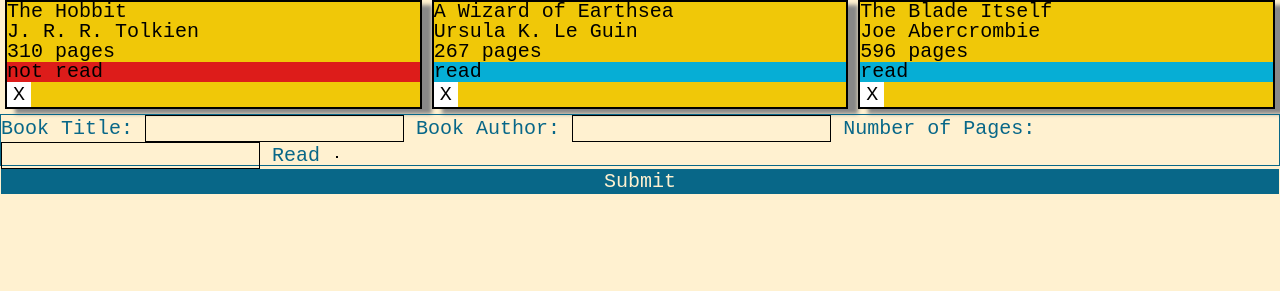
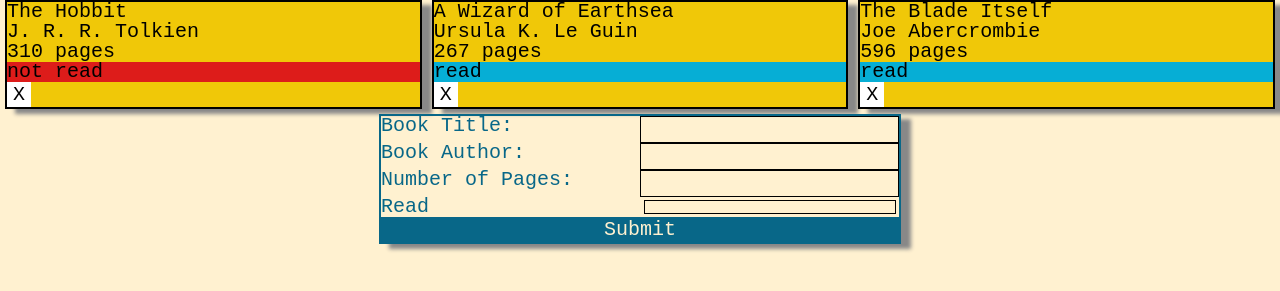
Before and after one commit to chmelan/library, a plain HTML site: page library.html in a window 1280 px wide. Both pictures are taken after a click on the button "Add New Book!". Shown: the part 55-346 px from the top of the page. Drawn offline with Linux system fonts and the light colour scheme.

Commit message:
updated appendedFormContainer css styling

```diff
--- a/library.css
+++ b/library.css
@@ -53,14 +53,18 @@ input{
     background-color:#06aed5;
 }
 .appendedFormContainer{
-    border : 1px solid #086788;
-    height: 50px;
+    border : 2px solid #086788;
+    box-shadow: 10px 5px 4px #888888;
+    display: grid;
+    grid-template-columns: repeat(2, 1fr);
+    justify-content: center;
 }
 #newBookSubmitButton{
     background-color: #086788;
     color: #fff1d0;
     width: 100%;
     text-align: center;
+    grid-column: 1 / 3;
 }
 #newBookSubmitButton:hover{
     background-color: #06aed5;
--- a/library.js
+++ b/library.js
@@ -51,7 +51,7 @@ formContainer.innerHTML= `<div class="appendedFormContainer"><label for="bookTit
 <label for="bookAuthorInput">Book Author:</label>
 <input type= "text" id="bookAuthorInput" name="bookAuthorInput">
 <label for="bookPagesInput">Number of Pages:</label>
-<input type= "number" id="bookPagesInput" name="bookPagesInput">
+<input type= "number" id="bookPagesInput" name="bookPagesInput" min="1">
 <label for="bookReadInput">Read</label>
 <input type="checkbox" id="bookReadInput" name="bookReadInput" value="read">
 <button id="newBookSubmitButton">Submit</button></div>`
```
